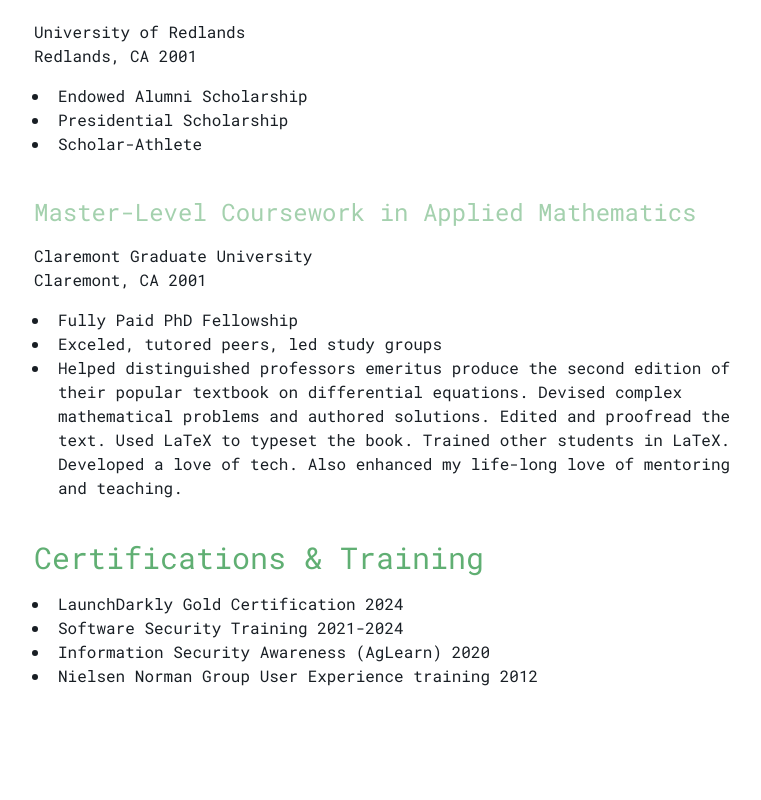
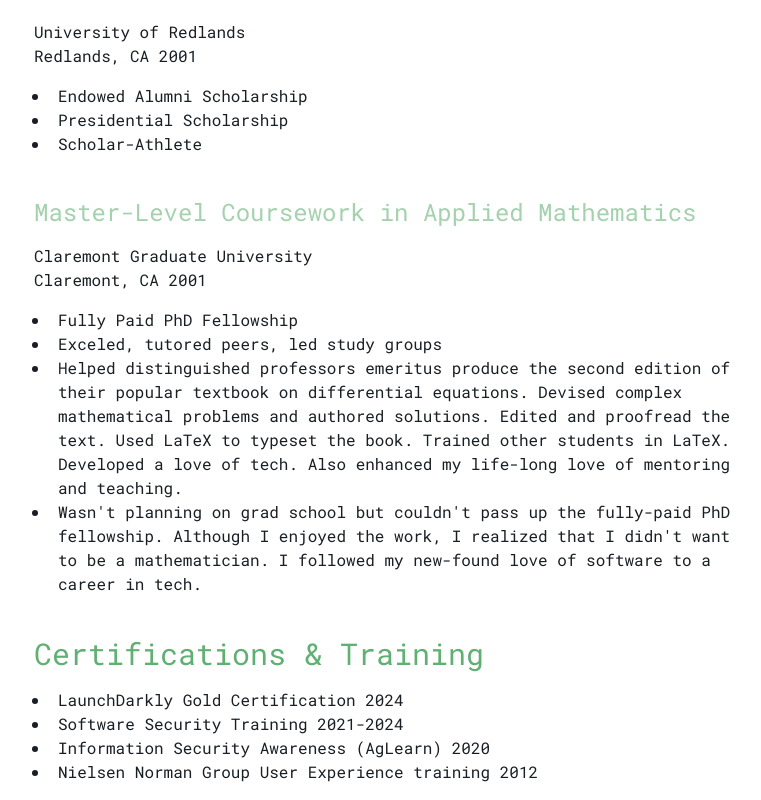
Before and after one commit to bensbits91/portfolio-2025-nextjs-js-tailwind, a Next.js app: page /about in a window 1280 px wide. Shown: the part 654-1454 px from the top of the page, without its empty margins (246-1007 px from the left). Before the commit the page ends 1358 px from the top, so only its background shows below. Built offline with nearby package versions, Linux system fonts and the light colour scheme.

Commit message:
minor content update

```diff
--- a/app/data.js
+++ b/app/data.js
@@ -1554,8 +1554,7 @@ export const education = [
       ]
    },
    {
-      degree:
-         'Master-Level Coursework',
+      degree: 'Master-Level Coursework',
       major: 'Applied Mathematics',
       institution: 'Claremont Graduate University',
       location: 'Claremont, CA',
@@ -1564,7 +1563,8 @@ export const education = [
       awards: [
          'Fully Paid PhD Fellowship',
          'Exceled, tutored peers, led study groups',
-         'Helped distinguished professors emeritus produce the second edition of their popular textbook on differential equations. Devised complex mathematical problems and authored solutions. Edited and proofread the text. Used LaTeX to typeset the book. Trained other students in LaTeX. Developed a love of tech. Also enhanced my life-long love of mentoring and teaching.'
+         'Helped distinguished professors emeritus produce the second edition of their popular textbook on differential equations. Devised complex mathematical problems and authored solutions. Edited and proofread the text. Used LaTeX to typeset the book. Trained other students in LaTeX. Developed a love of tech. Also enhanced my life-long love of mentoring and teaching.',
+         "Wasn't planning on grad school but couldn't pass up the fully-paid PhD fellowship. Although I enjoyed the work, I realized that I didn't want to be a mathematician. I followed my new-found love of software to a career in tech."
       ]
    }
 ];
```
